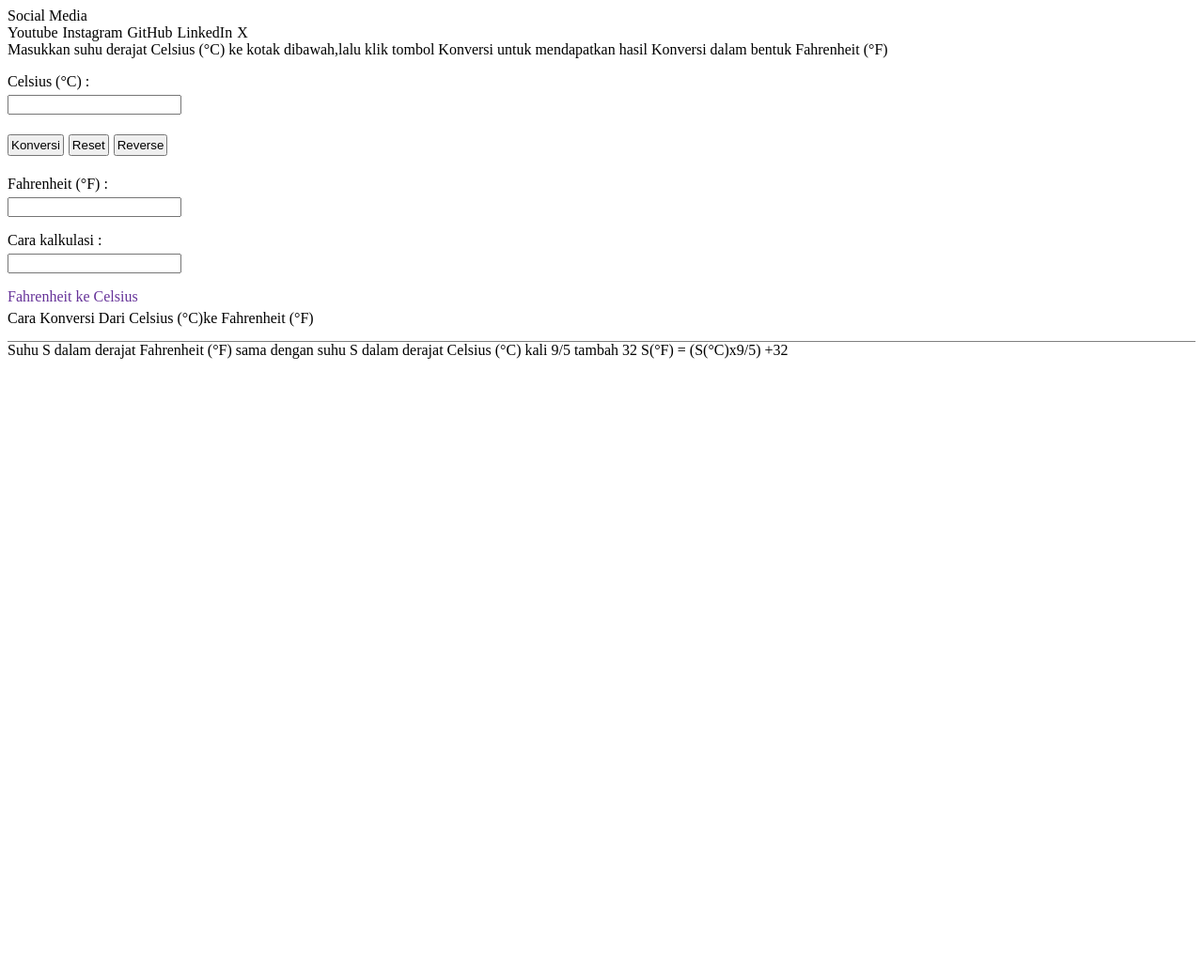
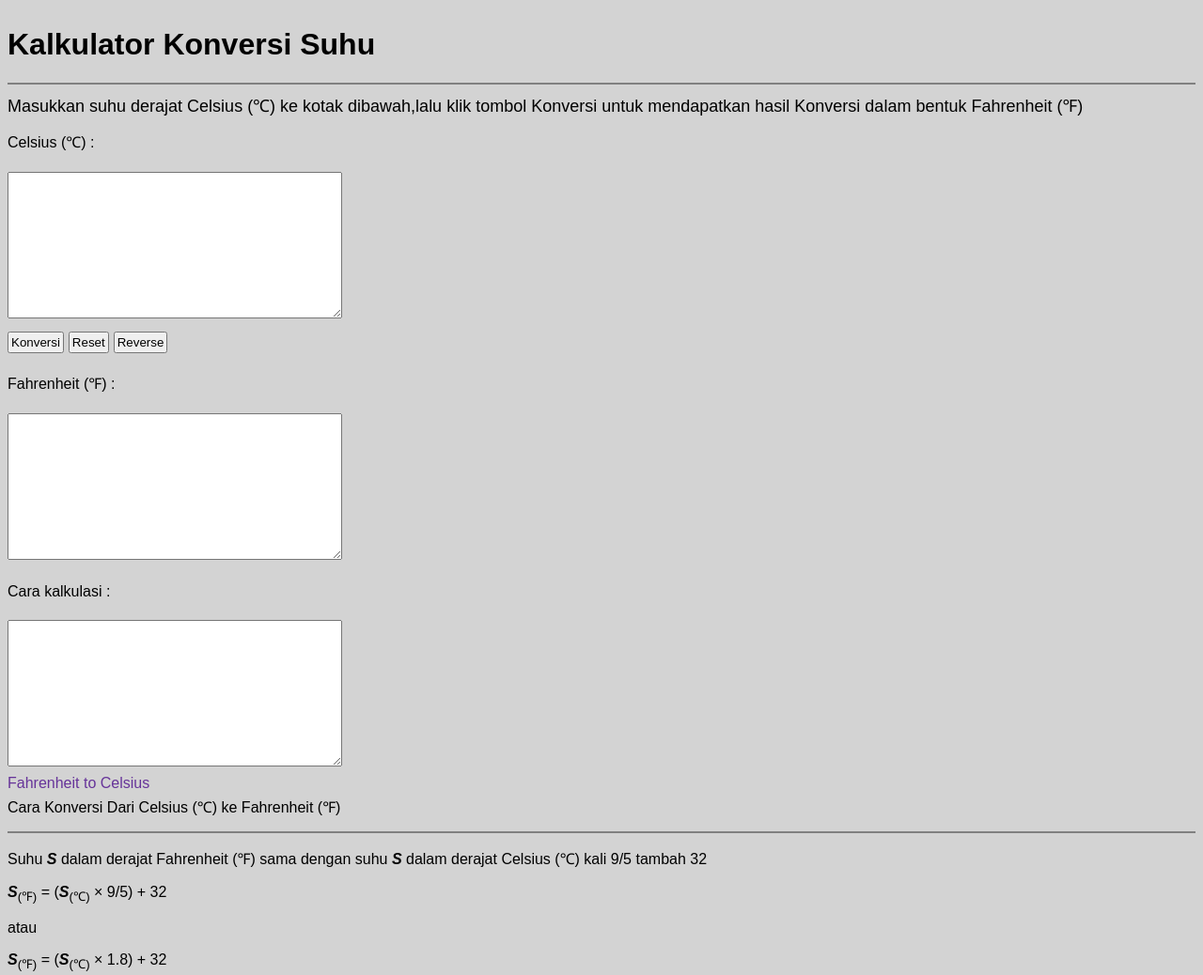
Before and after one commit to revou-fundamental-course/5-feb-24-RizkyMaulanaS, a plain HTML site: page index.html in a window 1280 px wide. Shown: the whole page at 94% size. Before the commit the page ends 800 px from the top, so only its background shows below. Drawn offline with Linux system fonts and the light colour scheme; a web font is replaced by a local one.

Commit message:
Maybe it works

```diff
--- a/css/style.css
+++ b/css/style.css
@@ -1,32 +1,40 @@
-.navbar{
+@font-face {
+    font-family: Poppins-Regular;
+    src: url("assets/fonts/Poppins-Regular") format('truetype');
+}
+body{
+    background-color:lightgray;
+    font-family: Poppins-Regular,sans-serif;
+}
+.title{
     display: flex;
+    justify-content:start;
+    border-bottom: 2px solid gray;
 }
-.yt{
-    margin-right: 5px;
+.something{
+    padding :10px;
 }
-.ig{
-    margin-right: 5px;
-}
-.git{
-    margin-right: 5px;
-}
-.linkedin{
-    margin-right: 5px;
+.contact{
+    padding: 10px;
 }
 
+.container{
+    display: flex;
+    font-size: large;
+    margin-top: 10px;
+}
 .inputC{
-    display: flex;
     margin-bottom: 5px;
     margin-top: 5px;
+    height: 150px;
+    width: 350px;
 
 }
-
 .inputF{
-    display: flex;
     margin-bottom:5px ;
     margin-top: 5px;
-
-
+    height: 150px;
+    width: 350px;
 }
 .button{
     display: flex;
@@ -46,7 +54,8 @@
     padding: 2px;
 }
 .cara{
-    display: flex;
+    height: 150px;
+    width: 350px;
     margin-top: 5px;
 
 }
@@ -55,9 +64,11 @@
     color: rebeccapurple;
     margin-top: 5px;
     margin-bottom: 5px;
+
 }
 .mid{
     display: flex;
-    border-bottom: 1px solid grey;
+    border-bottom: 2px solid grey;
     padding-bottom: 15px;
+    margin-bottom: 15px;
 }
--- a/index.html
+++ b/index.html
@@ -5,36 +5,31 @@
     <meta name="viewport" content="width=device-width, initial-scale=1.0">
     <title>RevoU Project</title>
     <link rel="stylesheet" href="css/style.css">
+    <script src="js/script.js"></script>
 </head>
 <body>
-    <div class="social">Social Media</div>
-    <div class="navbar">
-        <div class="yt">Youtube</div>
-        <div class="ig">Instagram</div>
-        <div class="git">GitHub</div>
-        <div class="linkedin">LinkedIn</div>
-        <div class="x">X</div>
+    <div class="title">
+        <h1>Kalkulator Konversi Suhu</h1>
     </div>
-    <div class="upper">Masukkan suhu derajat Celsius (°C) ke kotak dibawah,lalu klik tombol Konversi untuk mendapatkan hasil Konversi dalam bentuk Fahrenheit (°F)</div>
-    <p>Celsius (°C) :
-        <input class = "inputC" type="number">
-    </p>
+    <div class="container">Masukkan suhu derajat Celsius (℃) ke kotak dibawah,lalu klik tombol Konversi untuk mendapatkan hasil Konversi dalam bentuk Fahrenheit (℉)</div>
+    <p>Celsius (℃) :</p>
+    <textarea id = "inputC" class = "inputC" type="number" required></textarea>
     <div class="button">
-        <button class="convert">Konversi</button>
-        <button class="reset">Reset</button>
-        <button class="reverse">Reverse</button>
+        <button onclick = "convert()"class="convert">Konversi</button>
+        <button onclick="reset()" class="reset" >Reset</button>
+        <button onclick = "reverse()"class="reverse">Reverse</button>
         </div>
     </div>
-    <p>Fahrenheit (°F) :
-        <input class="inputF" type="number">
-    </p>
-    <p>Cara kalkulasi :
-        <input class="cara" type="text">
-    </p>
-    <span class="ftoc">Fahrenheit ke Celsius</span>
-    <span class="mid">Cara Konversi Dari Celsius (°C)ke Fahrenheit (°F)</span>
-    <span class="expl">Suhu S dalam derajat Fahrenheit (°F) sama dengan  suhu S dalam derajat Celsius (°C) kali 9/5 tambah 32</span>
-    <span class="rumus">S(°F) = (S(°C)x9/5) +32</span>
+    <p>Fahrenheit (℉) :</p>
+    <textarea id = "inputF" class="inputF" type="number" ></textarea>
+    <p>Cara kalkulasi :</p>
+    <textarea id = "cara" class="cara" type="text" readonly></textarea>
+    <span id= "ftoc" class="ftoc">Fahrenheit to Celsius</span>
+    <span class="mid">Cara Konversi Dari Celsius (℃) ke Fahrenheit (℉)</span>
+    <p>Suhu <b><i>S</i></b> dalam derajat Fahrenheit (℉) sama dengan  suhu <b><i>S</i></b> dalam derajat Celsius (℃) kali 9/5 tambah 32</p>
+    <p><b><i>S</i></b><sub>(℉)</sub> = (<b><i>S</i></b><sub>(℃)</sub> × 9/5) + 32</p>
+    <p>atau</p>
+    <p><b><i>S</i></b><sub>(℉)</sub> = (<b><i>S</i></b><sub>(℃)</sub> × 1.8) + 32</p>
 
 
 </body>
--- a/js/script.js
+++ b/js/script.js
@@ -0,0 +1,35 @@
+
+function reset(){
+    document.getElementById('inputC').value='';
+    document.getElementById('inputF').value='';
+    document.getElementById('cara').value='';
+    let change = document.getElementById('ftoc');
+    change.innerHTML = "Fahrenheit to Celsius";
+
+}
+function convert(){
+    var inputC = parseFloat(document.getElementById('inputC').value)
+    if(isNaN(inputC)){
+        alert("angka belum di isi atau nilai tidak berbentuk angka");
+        document.getElementById('inputC').value='';
+        return;
+    }
+    var hasil= parseFloat((inputC * 9/5) +32);
+    document.getElementById('inputF').value = hasil;
+    document.getElementById('cara').value = "("+ inputC +" × 9/5)+32 = " + hasil+"℉";
+    let change = document.getElementById('ftoc');
+    change.innerHTML = "Fahrenheit to Celsius";
+}
+function reverse(){
+    var inputF = parseFloat(document.getElementById('inputF').value);
+    if(isNaN(inputF)){
+        alert("angka belum di isi atau nilai tidak berbentuk angka");
+        document.getElementById('inputF').value='';
+        return;
+    }
+    var hasil= parseFloat((inputF - 32) * 5/9);
+    document.getElementById('inputC').value = hasil;
+    document.getElementById('cara').value = "(" + inputF + " - 32) × 5/9 = " + hasil+"℃";
+    let change = document.getElementById('ftoc');
+    change.innerHTML = "Celsius to Fahrenheit";
+}
```
Also changed, not shown: assets/fonts/Poppins-Regular.ttf (added).
